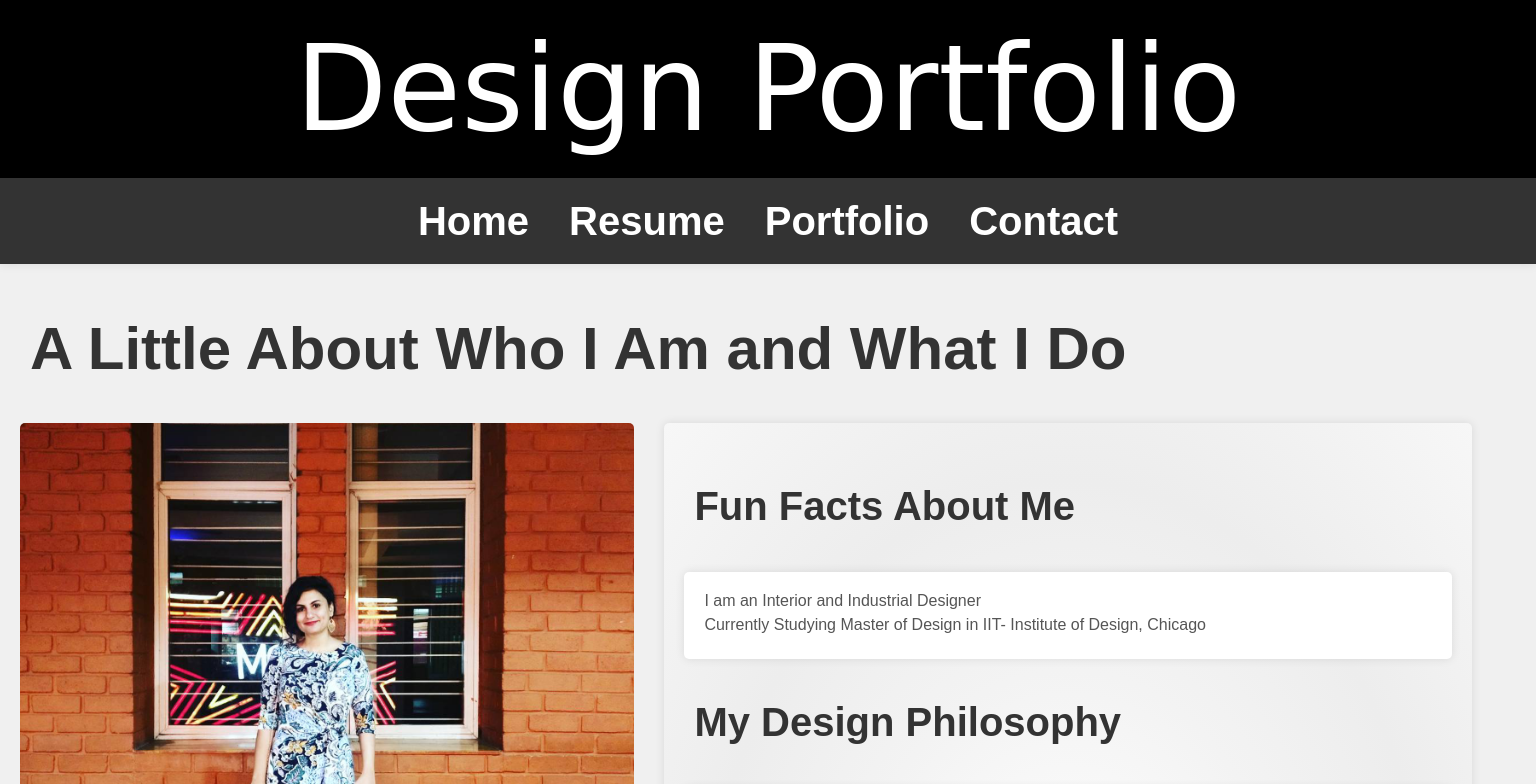
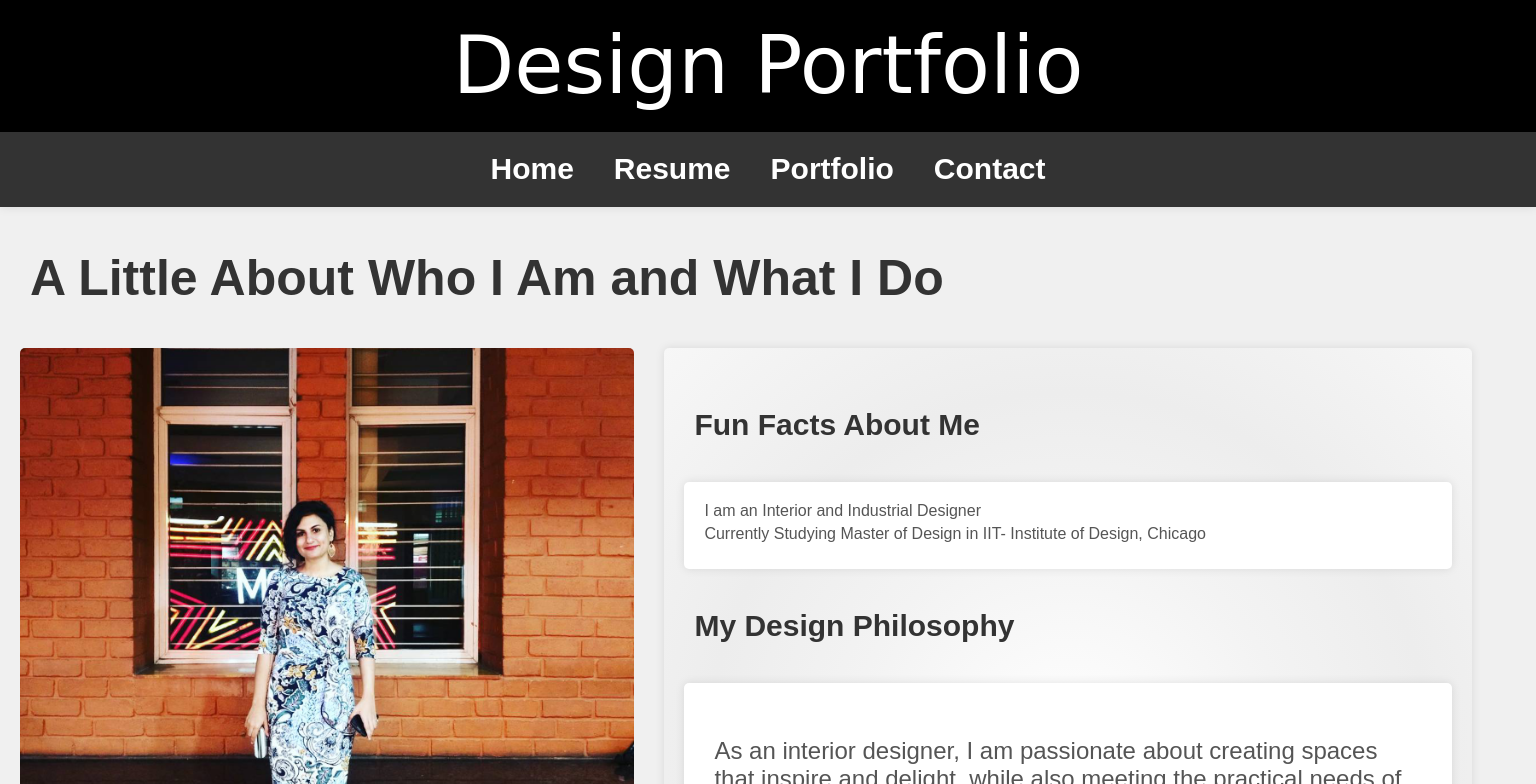
Before and after one commit to jasminesarin/project3, a plain HTML site: page index.html in a window 1536 px wide. Shown: the top 784 px of the page. Drawn offline with Linux system fonts and the light colour scheme; a web font is replaced by a local one.

Commit message:
media queries size change

```diff
--- a/css/style.css
+++ b/css/style.css
@@ -319,7 +319,7 @@ section{
 }
 
 /* Media Query for Laptops and Desktops */
-@media (min-width: 1025px) and (max-width: 1280px){
+@media (min-width: 1025px) and (max-width: 1440px){
   h2 {
     font-size: 20px;
   }
@@ -344,21 +344,15 @@ section{
 }
 
 /* Media Query for Large screens */
-@media (min-width: 1281px) {
-  header h1{
-  font-size:120px;
-  }
+@media (min-width: 1440px) {
   nav a {
-  font-size: 40px;
-  }
-  h1 {
-    font-size: 60px;
+  font-size: 30px;
   }
   h2 {
-    font-size: 40px;
+    font-size: 30px;
   }
   p {
-    font-size: 30px;
+    font-size: 24px;
   }
   .dp{
   position: relative;
@@ -367,7 +361,7 @@ section{
   margin-left:20px;
   }
   .text {
-  font-size: 40px;
+  font-size: 30px;
   }
   section{
   width: 50%;
```
